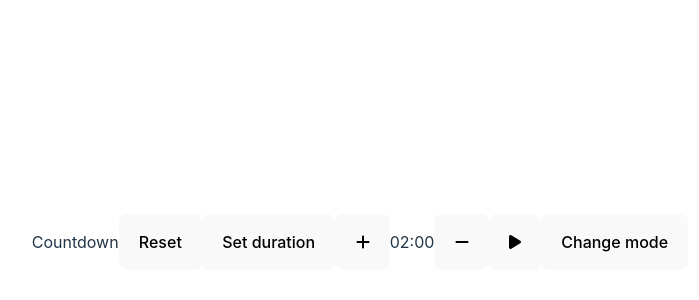
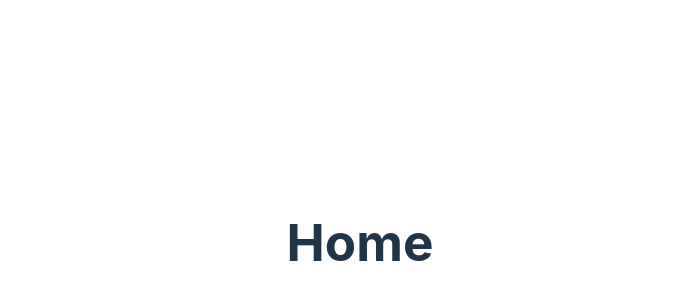
Before and after one commit to Rhys-Powell/workout-app, a React (Vite) app in the folder frontend/: page / in a window 1280 px wide. Shown: the part 158-458 px from the top of the page, without its empty margins (280-979 px from the left). Built offline with nearby package versions, Linux system fonts and the light colour scheme.

Commit message:
Install react-router. Configure home route.

```diff
--- a/frontend/package.json
+++ b/frontend/package.json
@@ -19,7 +19,8 @@
     "eslint-plugin-react": "^7.35.0",
     "prettier": "^3.3.3",
     "react": "^18.3.1",
-    "react-dom": "^18.3.1"
+    "react-dom": "^18.3.1",
+    "react-router-dom": "^6.26.0"
   },
   "devDependencies": {
     "@types/react": "^18.3.3",
--- a/frontend/src/App.tsx
+++ b/frontend/src/App.tsx
@@ -1,11 +1,12 @@
+import { Outlet } from 'react-router-dom';
 import './App.css';
-
-import Timer from './components/Timer';
 
 function App() {
   return (
     <>
-      <Timer />
+      <main>
+        <Outlet />
+      </main>
     </>
   );
 }
--- a/frontend/src/main.tsx
+++ b/frontend/src/main.tsx
@@ -1,10 +1,11 @@
-import React from 'react'
-import ReactDOM from 'react-dom/client'
-import App from './App.tsx'
-import './index.css'
+import React from 'react';
+import ReactDOM from 'react-dom/client';
+import { RouterProvider } from 'react-router-dom';
+import router from './router';
+import './index.css';
 
 ReactDOM.createRoot(document.getElementById('root')!).render(
   <React.StrictMode>
-    <App />
+    <RouterProvider router={router} />
   </React.StrictMode>,
-)
+);
--- /dev/null
+++ b/frontend/src/pages/Home.tsx
@@ -0,0 +1,7 @@
+export default function Home() {
+  return (
+    <div>
+      <h1>Home</h1>
+    </div>
+  );
+}
--- /dev/null
+++ b/frontend/src/router.tsx
@@ -0,0 +1,23 @@
+import { createBrowserRouter } from 'react-router-dom';
+import App from './App';
+import Home from '../src/pages/Home';
+import Timer from '../src/components/Timer';
+
+const router = createBrowserRouter([
+  {
+    path: '/',
+    element: <App />,
+    children: [
+      {
+        path: '/',
+        element: <Home />,
+      },
+      {
+        path: '/timer',
+        element: <Timer />,
+      },
+    ],
+  },
+]);
+
+export default router;
```
Also changed, not shown: 1 other file (tests, documents, lock files or other folders).
